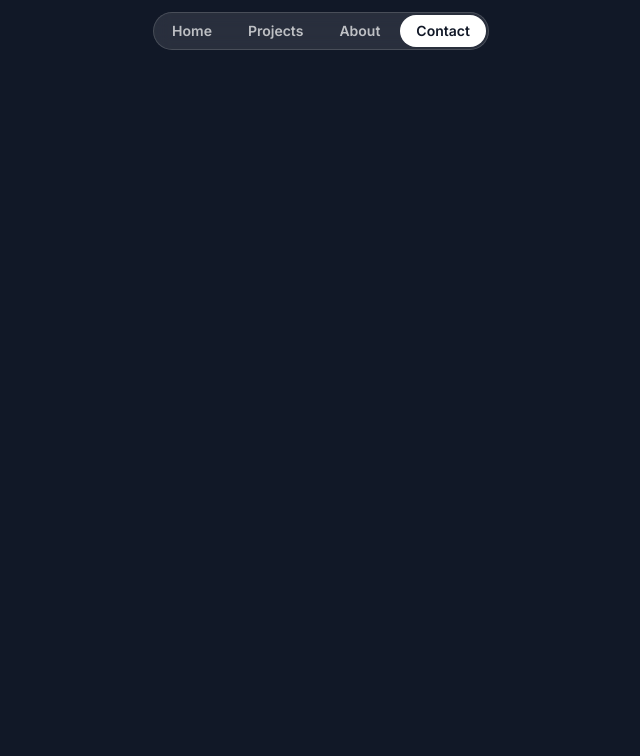
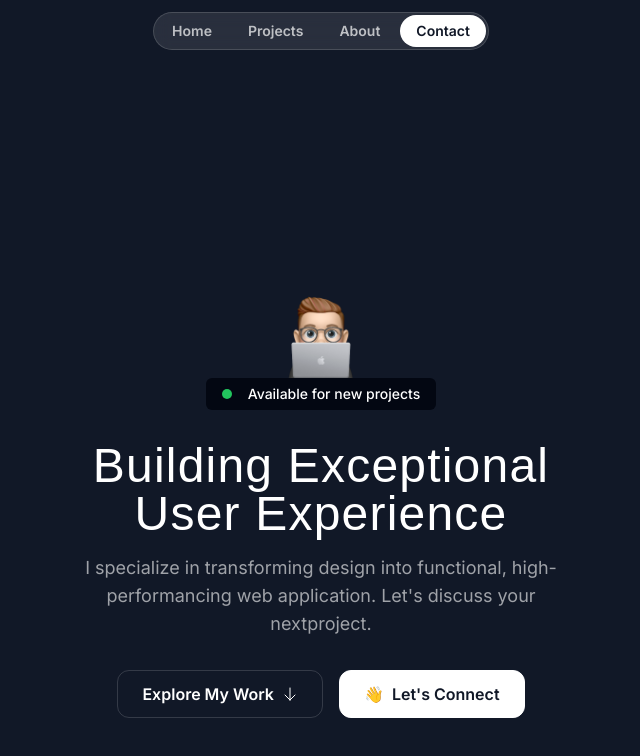
Before and after one commit to Niteshpanday05/portfolio, a Next.js app: page / in a window 1280 px wide. Shown: the top 756 px of the page, without its empty margins (319-959 px from the left). Built offline with nearby package versions, Linux system fonts and the light colour scheme; a web font is replaced by a local one.

Commit message:
hero section completed

```diff
--- a/src/app/page.tsx
+++ b/src/app/page.tsx
@@ -1,9 +1,11 @@
 import { Header } from "@/sections/Header";
+import { HeroSection } from "@/sections/Hero";
 
 export default function Home() {
   return (
     <div>
       <Header/>
+      <HeroSection/>
     </div>
   );
 }
--- a/src/sections/Hero.tsx
+++ b/src/sections/Hero.tsx
@@ -1,3 +1,45 @@
+import Image from "next/image";
+import memojiImage from "@/assets/images/memoji-computer.png";
+import ArrowDown from "@/assets/icons/arrow-down.svg";
+
 export const HeroSection = () => {
-  return <div>Hero Section</div>;
+  return (
+    <div className="py-32 md:py-48 lg:py-60">
+      <div className="container">
+        <div className="flex flex-col items-center">
+          <Image
+            src={memojiImage}
+            className="size-[100px]"
+            alt="person peaking from behind laptop"
+          />
+          <div className="bg-gray-950 rounded-md border-gray-800 px-4 py-1.5 inline-flex items-center gap-4">
+            <div className="bg-green-500 size-2.5 rounded-full"></div>
+            <div className="text-sm font-medium">
+              Available for new projects
+            </div>
+          </div>
+        </div>
+        <div className="max-w-lg mx-auto">
+          <h1 className="font-serif text-3xl  md:text-5xl text-center mt-8 tracking-wide">
+            Building Exceptional User Experience
+          </h1>
+          <p className="mt-4 text-center text-white/60 md:text-lg">
+            I specialize in transforming design into functional,
+            high-performancing web application. Let's discuss your nextproject.
+          </p>
+        </div>
+
+        <div className="flex flex-col  md:flex-row justify-center items-center mt-8 gap-4">
+          <button className="inline-flex items-center gap-2 border border-white/15 px-6 h-12 rounded-xl">
+            <span className="font-semibold">Explore My Work</span>
+            <ArrowDown className="size-4" />
+          </button>
+          <button className="inline-flex items-center gap-2 bg-white border border-white text-gray-900 h-12 px-6 rounded-xl">
+            <span className="">👋</span>
+            <span className="font-semibold">Let's Connect</span>
+          </button>
+        </div>
+      </div>
+    </div>
+  );
 };
```
